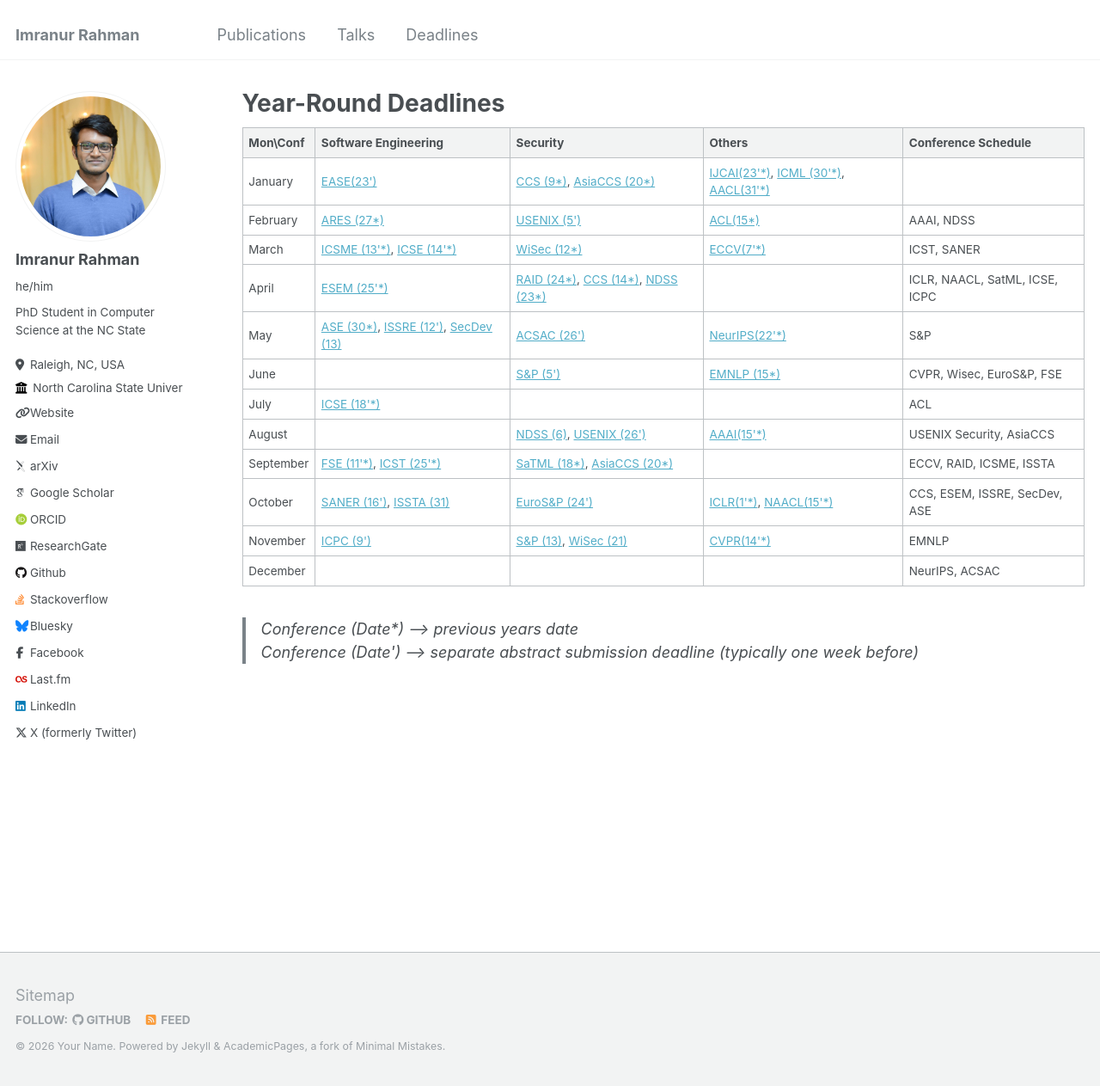
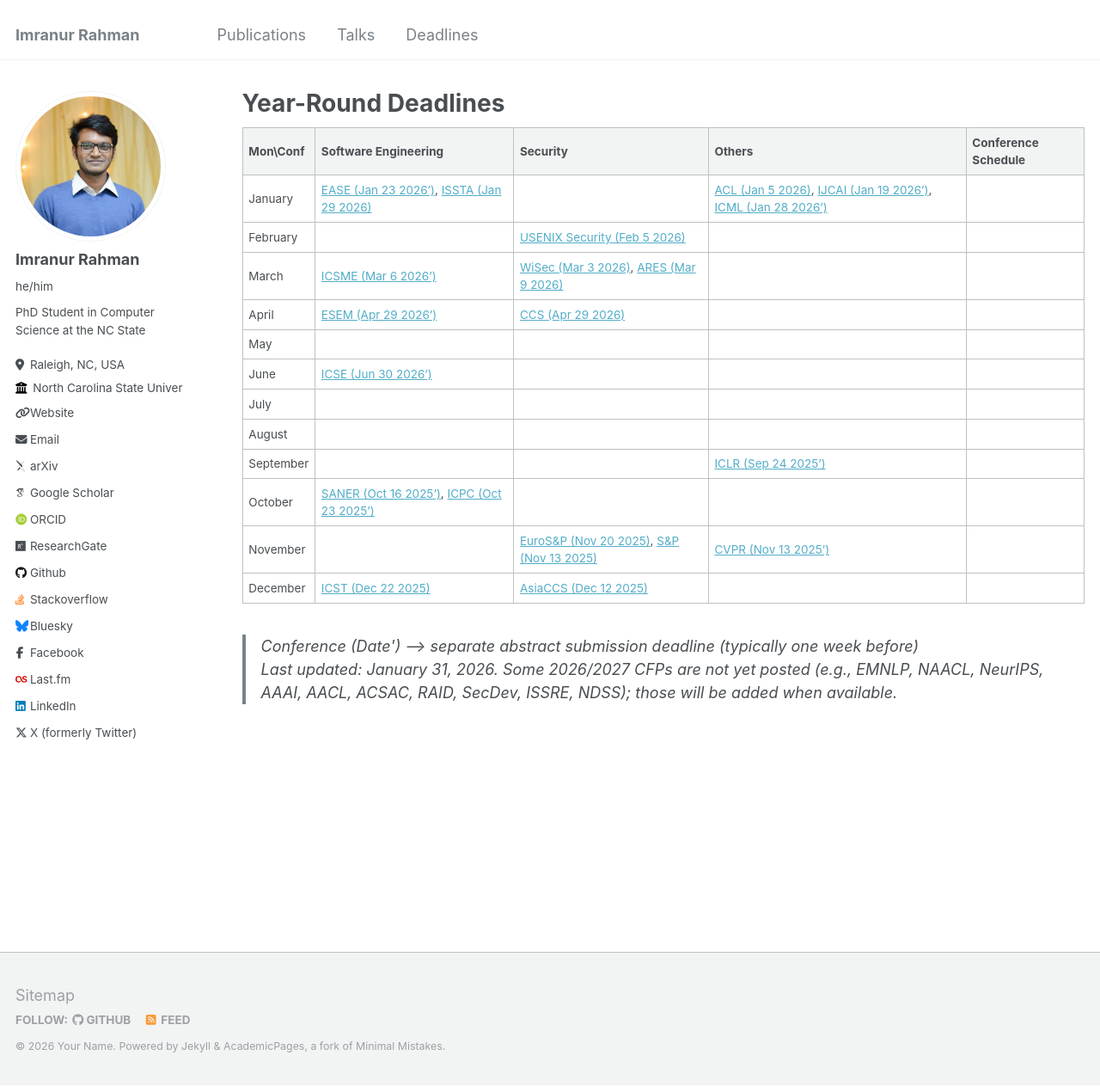
Before and after one commit to imranur-rahman/imranur-rahman.github.io, a Jekyll site: the page built from _pages/deadlines.md, in a window 1280 px wide and 1263 px high. Shown: the whole window at 86% size. Built offline with Jekyll 4.4.1, drawn with Linux system fonts in a browser that asks for light colours; some web fonts are replaced.

Commit message:
Update deadlines table with new conference dates and links; add last updated note.

```diff
--- a/_pages/deadlines.md
+++ b/_pages/deadlines.md
@@ -6,22 +6,22 @@ author_profile: true
 collection: deadlines
 ---
 
-  Mon\Conf          | Software Engineering  |         Security        |       Others        |         Conference Schedule
---------------------|-----------------------|-------------------------|---------------------|---------------------------------
-January             | [EASE(23\')](https://conf.researchr.org/track/ease-2026/ease-2026-research-papers)  | [CCS (9\*)](https://www.sigsac.org/ccs/CCS2025/call-for-papers/), [AsiaCCS (20\*)](https://asiaccs2025.hust.edu.vn/call-for-papers/)     | [IJCAI(23\'\*)](https://2025.ijcai.org/call-for-papers-main-track/), [ICML (30\'\*)](https://icml.cc/Conferences/2025/CallForPapers), [AACL(31\'\*)](https://sites.google.com/view/aacl-2024/call-for-papers) |
-February            | [ARES (27\*)](https://2025.ares-conference.eu/) | [USENIX (5\')](https://www.usenix.org/conference/usenixsecurity26) | [ACL(15\*)](https://2025.aclweb.org/calls/main_conference_papers/) | AAAI, NDSS
-March               | [ICSME (13\'\*)](https://conf.researchr.org/track/icsme-2025/icsme-2025-papers), [ICSE (14\'\*)](https://conf.researchr.org/track/icse-2026/icse-2026-research-track)  | [WiSec (12\*)](https://wisec2025.gmu.edu/call-for-papers/)  | [ECCV(7\'\*)](https://eccv.ecva.net/Conferences/2024/CallForPapers) | ICST, SANER
-April               | [ESEM (25\'\*)](https://conf.researchr.org/track/esem-2025/esem-2025-technical-track)       | [RAID (24\*)](https://raid2025.github.io/call.html), [CCS (14\*)](https://www.sigsac.org/ccs/CCS2025/call-for-papers/), [NDSS (23\*)](https://www.ndss-symposium.org/ndss2026/submissions/call-for-papers/) |  | ICLR, NAACL, SatML, ICSE, ICPC
-May                 | [ASE (30\*)](https://conf.researchr.org/track/ase-2025/ase-2025-papers), [ISSRE (12\')](https://issre.github.io/2025/calls_cfp-research.html), [SecDev (13)](https://secdev.ieee.org/2025/cfp/) |  [ACSAC (26\')](https://www.acsac.org/2023/submissions/papers/) | [NeurIPS(22\'\*)](https://neurips.cc/Conferences/2024/CallForPapers) | S&P
-June                |     | [S&P (5\')](https://sp2026.ieee-security.org/cfpapers.html) | [EMNLP (15\*)](https://2024.emnlp.org/calls/main_conference_papers/#paper-submission-details) | CVPR, Wisec, EuroS&P, FSE
-July                |  [ICSE (18\'\*)](https://conf.researchr.org/track/icse-2026/icse-2026-research-track) | | | ACL
-August              |  |  [NDSS (6)](https://www.ndss-symposium.org/ndss2026/submissions/call-for-papers/), [USENIX (26\')](https://www.usenix.org/conference/usenixsecurity26) | [AAAI(15\'\*)](https://aaai.org/conference/aaai/aaai-25/) | USENIX Security, AsiaCCS
-September           | [FSE (11\'\*)](https://conf.researchr.org/track/fse-2026/fse-2026-research-papers),  [ICST (25\'\*)](https://conf.researchr.org/track/icst-2025/icst-2025-papers#Call-for-Papers)     | [SaTML (18\*)](https://satml.org/participate-cfp/), [AsiaCCS (20\*)](https://asiaccs2025.hust.edu.vn/call-for-papers/) |    | ECCV, RAID, ICSME, ISSTA
-October             | [SANER (16\')](https://conf.researchr.org/track/saner-2026/saner-2026-papers), [ISSTA (31)](https://conf.researchr.org/track/issta-2025/issta-2025-papers#Call-for-Papers)                | [EuroS&P (24\')](https://eurosp2025.ieee-security.org/cfp.html) | [ICLR(1\'\*)](https://iclr.cc/Conferences/2025/CallForPapers), [NAACL(15\'\*)](https://2025.naacl.org/calls/papers/#important-dates-for-naacl-2025) | CCS, ESEM, ISSRE, SecDev, ASE
-November            | [ICPC (9\')](https://conf.researchr.org/track/icpc-2025/icpc-2025-research)          | [S&P (13)](https://sp2026.ieee-security.org/cfpapers.html), [WiSec (21)](https://wisec2025.gmu.edu/call-for-papers/) | [CVPR(14\'\*)](https://cvpr.thecvf.com/Conferences/2025/CallForPapers) | EMNLP
-December            |  |  |  | NeurIPS, ACSAC
+Mon\Conf | Software Engineering | Security | Others | Conference Schedule
+--- | --- | --- | --- | ---
+January | [EASE (Jan 23 2026')](https://conf.researchr.org/dates/ease-2026), [ISSTA (Jan 29 2026)](https://conf.researchr.org/dates/issta-2026) |  | [ACL (Jan 5 2026)](https://2026.aclweb.org/calls/main_conference_papers/), [IJCAI (Jan 19 2026')](https://2026.ijcai.org/ijcai-ecai-2026-call-for-papers-main-track), [ICML (Jan 28 2026')](https://icml.cc/Conferences/2026/CallForPapers) |
+February |  | [USENIX Security (Feb 5 2026)](https://www.usenix.org/conference/usenixsecurity26/call-for-papers) |  |
+March | [ICSME (Mar 6 2026')](https://conf.researchr.org/dates/icsme-2026) | [WiSec (Mar 3 2026)](https://wisec26.events.cispa.de/call-for-papers/), [ARES (Mar 9 2026)](https://www.ares-conference.eu/open-calls) |  |
+April | [ESEM (Apr 29 2026')](https://conf.researchr.org/dates/eseiw-2026) | [CCS (Apr 29 2026)](https://www.sigsac.org/ccs/CCS2026/call-for/call-for-papers.html) |  |
+May |  |  |  |
+June | [ICSE (Jun 30 2026')](https://conf.researchr.org/track/icse-2027/icse-2027-research-track) |  |  |
+July |  |  |  |
+August |  |  |  |
+September |  |  | [ICLR (Sep 24 2025')](https://iclr.cc/Conferences/2026/CallForPapers) |
+October | [SANER (Oct 16 2025')](https://conf.researchr.org/dates/saner-2026), [ICPC (Oct 23 2025')](https://conf.researchr.org/dates/icpc-2026) |  |  |
+November |  | [EuroS&P (Nov 20 2025)](https://eurosp2026.ieee-security.org/cfp.html), [S&P (Nov 13 2025)](https://www.ieee-security.org/Calendar/cfps/cfp-SnP2026.html) | [CVPR (Nov 13 2025')](https://cvpr.thecvf.com/Conferences/2026/CallForPapers) |
+December | [ICST (Dec 22 2025)](https://conf.researchr.org/track/icst-2026/icst-2026-research) | [AsiaCCS (Dec 12 2025)](https://asiaccs2026.cse.iitkgp.ac.in/call-for-papers/) |  |
 
 
 
-> Conference *(Date\*)*  ⟶  previous years date\
-> Conference *(Date\')*  ⟶  separate abstract submission deadline (typically one week before)
+> Conference *(Date\')*  ⟶  separate abstract submission deadline (typically one week before)\
+> Last updated: January 31, 2026. Some 2026/2027 CFPs are not yet posted (e.g., EMNLP, NAACL, NeurIPS, AAAI, AACL, ACSAC, RAID, SecDev, ISSRE, NDSS); those will be added when available.
```
